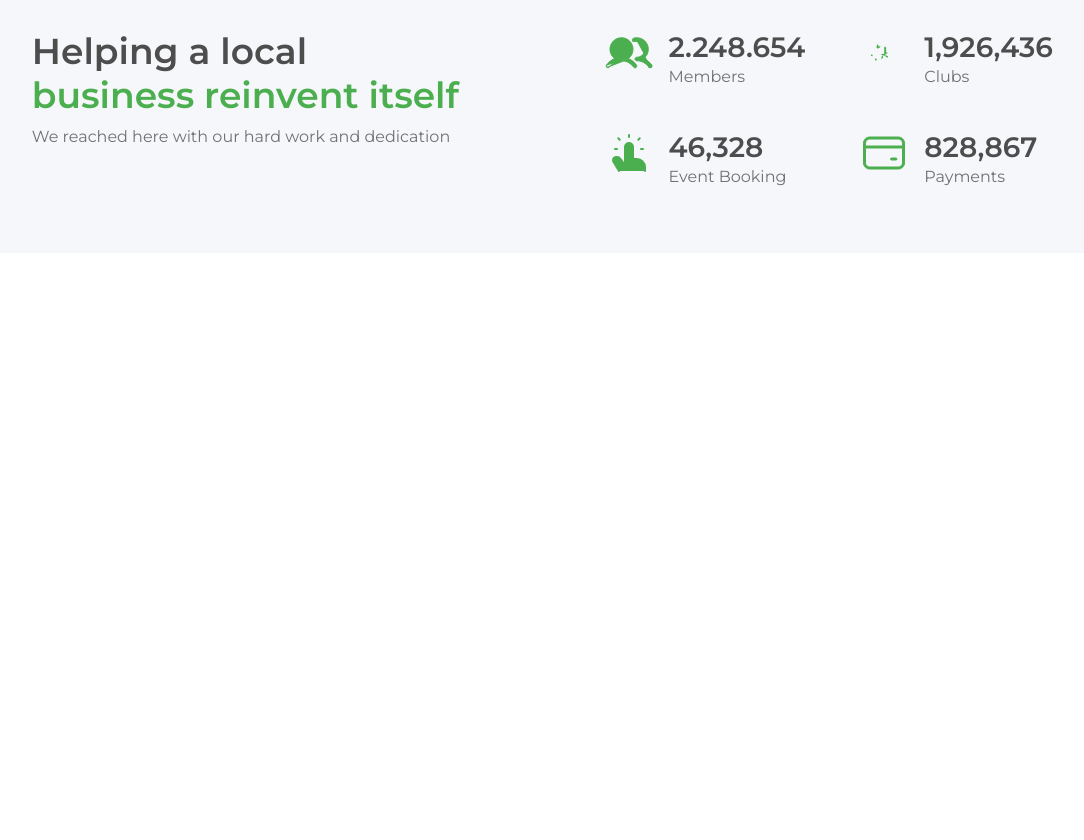
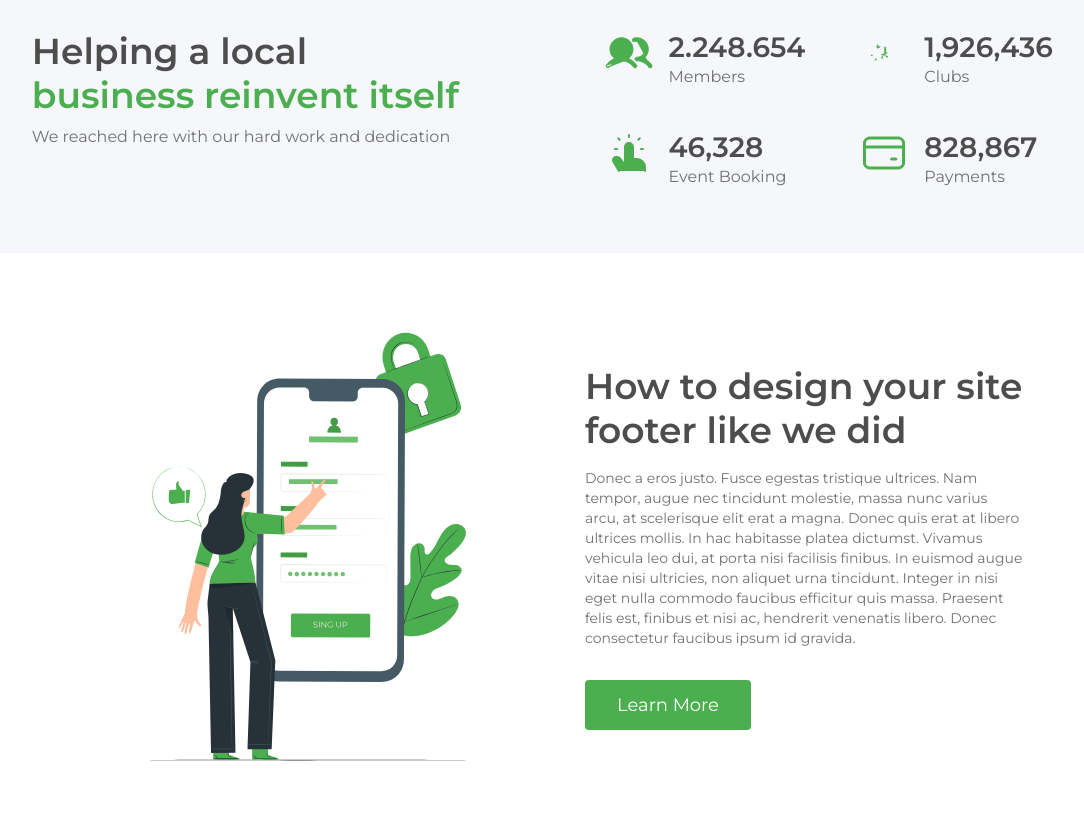
Before and after one commit to plusmnk/nexcent, a plain HTML site: page index.html in a window 1280 px wide. Shown: the part 1815-2655 px from the top of the page, without its empty margins (81-1165 px from the left). Before the commit the page ends 2068 px from the top, so only its background shows below. Drawn offline with nearby package versions, Linux system fonts and the light colour scheme.

Commit message:
adding hero3 section

```diff
--- a/index.html
+++ b/index.html
@@ -174,6 +174,23 @@
         </div>
     </section>
 
+    <section class="secondary">
+        <div class="hero">
+            <div class="img">
+                <img src="sources/hero3.svg" alt="" width="442px" height="433px">
+            </div>
+            <div class="info">
+                <h2>
+                    How to design your site footer like we did
+                </h2>
+                <p class="p3">
+                    Donec a eros justo. Fusce egestas tristique ultrices. Nam tempor, augue nec tincidunt molestie, massa nunc varius arcu, at scelerisque elit erat a magna. Donec quis erat at libero ultrices mollis. In hac habitasse platea dictumst. Vivamus vehicula leo dui, at porta nisi facilisis finibus. In euismod augue vitae nisi ultricies, non aliquet urna tincidunt. Integer in nisi eget nulla commodo faucibus efficitur quis massa. Praesent felis est, finibus et nisi ac, hendrerit venenatis libero. Donec consectetur faucibus ipsum id gravida.
+                </p>
+                <button>Learn More</button>
+            </div>
+        </div>
+    </section>
+
     <script src="scripts/main.js"></script>
 </body>
 </html>
```
Also changed, not shown: sources/hero3.svg (added).
